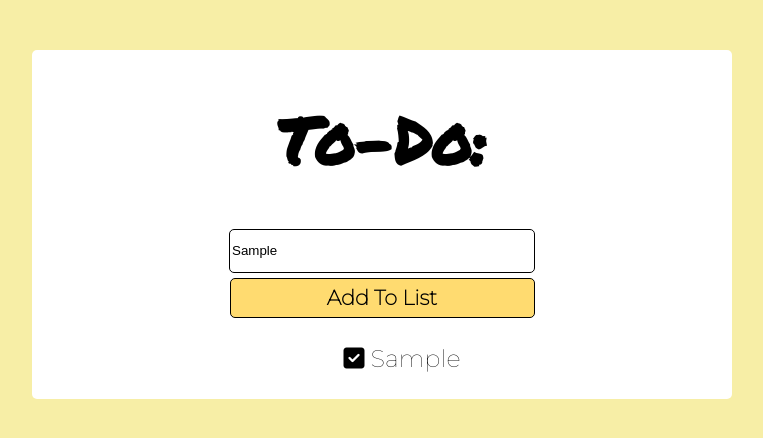
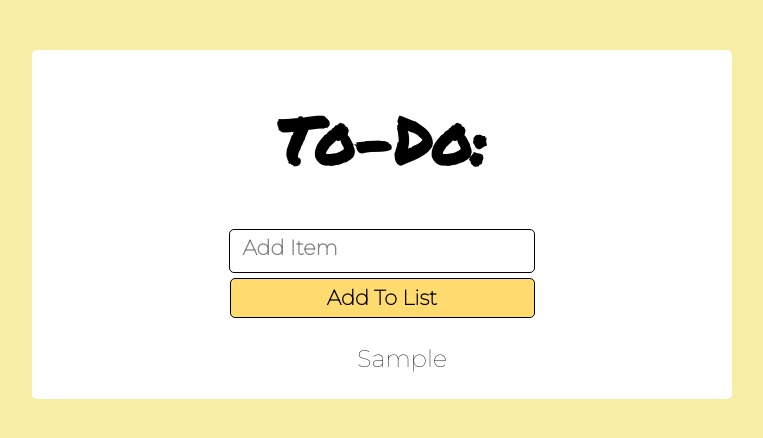
Before and after one commit to its-cess/to-do-list, a React (Create React App) app: page / in a window 1280 px wide. Both pictures are taken after typing "Sample" into the empty fields and a click on the button "Add To List". Shown: the top 438 px of the page, without its empty margins (258-1021 px from the left). Built offline with nearby package versions, Linux system fonts and the light colour scheme.

Commit message:
cleared input field after submitting

```diff
--- a/src/components/Main.js
+++ b/src/components/Main.js
@@ -3,13 +3,13 @@ import React from "react";
 export default function Main() {
 const [inputText, setInputText] = React.useState(
         {
-            newItem: ""
+            newItem: "",
+            isDone: false
         }
     )
     function handleChange(event) {
         const {name, value} = event.target
         setInputText(prevInputText => {
-            console.log(event.target)
             return {
                 ...prevInputText,
                 [name]: value
@@ -17,23 +17,24 @@ const [inputText, setInputText] = React.useState(
         })
     }
 
-
-
 const [toDoItem, setToDoItem] = React.useState([])
 
 const currentToDoItem = inputText.newItem
 
+
     function addItem(event) {
        setToDoItem(prevToDoItem => {
-           event.preventDefault()
            return [...prevToDoItem, currentToDoItem]
-        })
-   }
+            }, inputText.newItem = ""
+        )}
 
-const itemElements = toDoItem.map(item =>
-    <li>
-        <i class="fas fa-check-square"></i>  {item}
-    </li>)
+        const itemElements = toDoItem.map(item =>
+            <li
+                value={inputText.newItem}
+                isDone={inputText.isDone}
+            >
+                {item}
+            </li>)
 
     return (
         <main>
```
